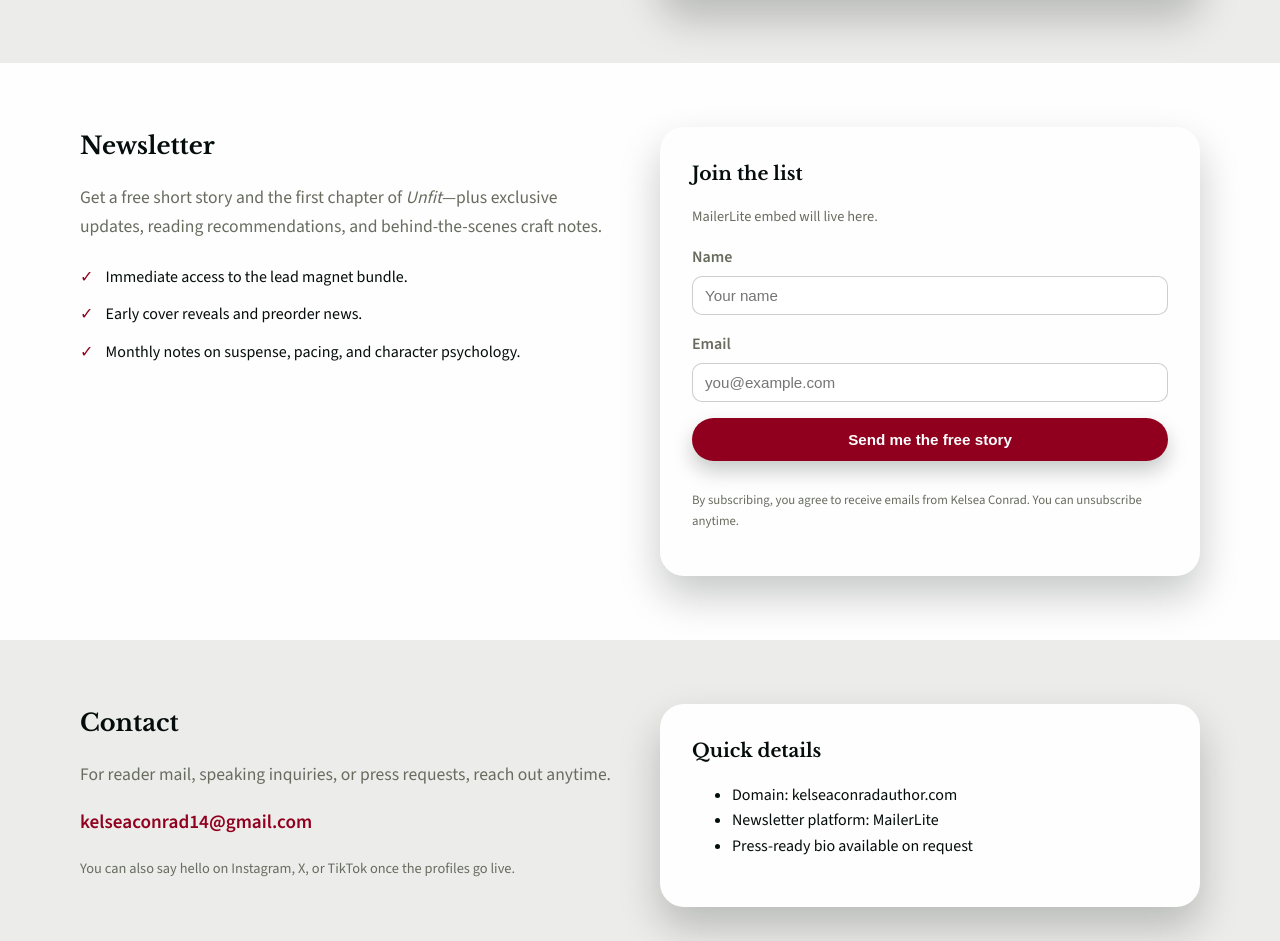
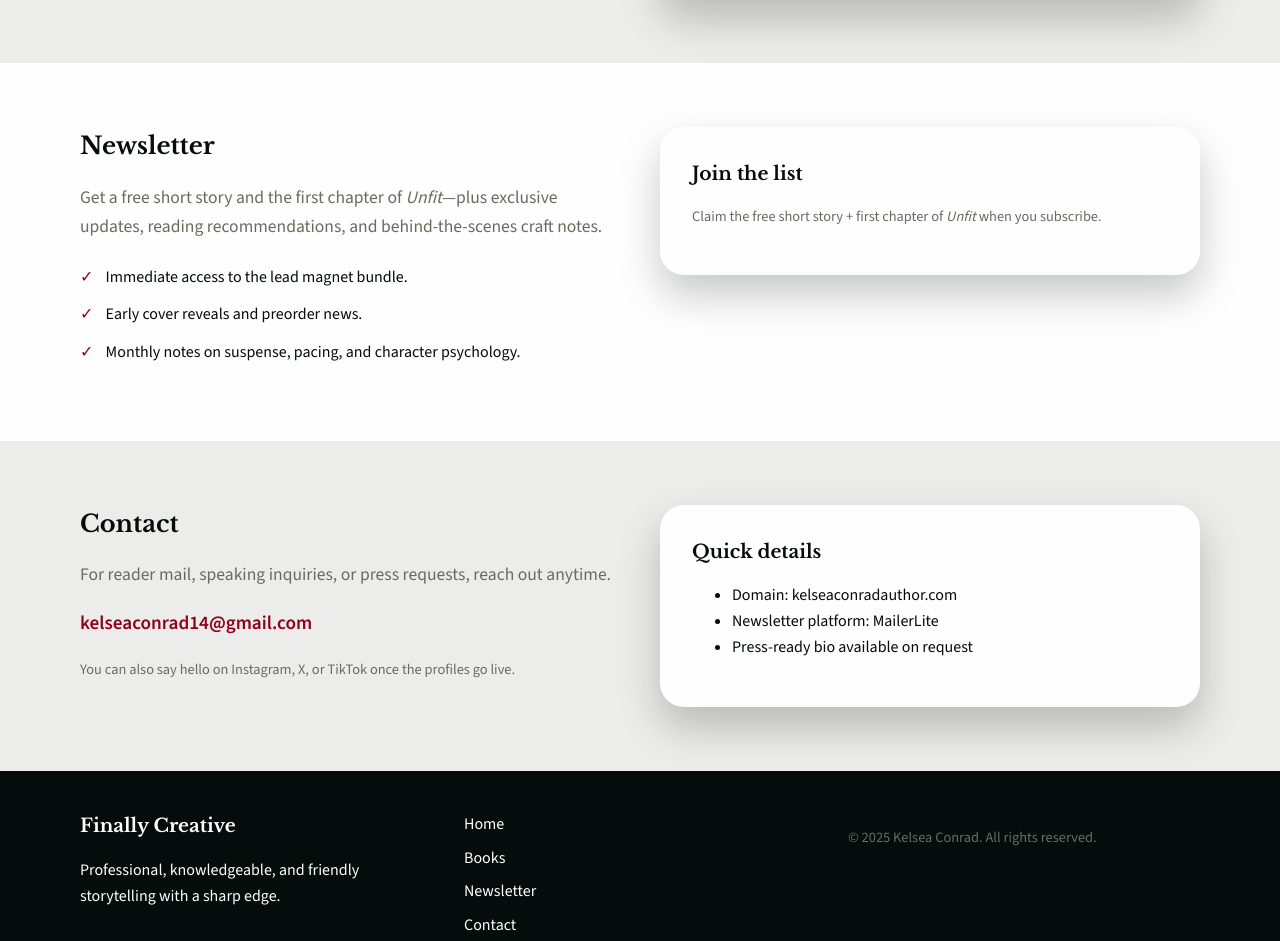
Before and after one commit to kelseaconrad19/author-website, a plain HTML site: page index.html in a window 1280 px wide. Shown: the part 2500-3441 px from the top of the page. Drawn offline with nearby package versions, Linux system fonts and the light colour scheme.

Commit message:
Update MailerLite embed snippet

```diff
--- a/index.html
+++ b/index.html
@@ -165,19 +165,25 @@
           </div>
           <div class="newsletter-card">
             <h3>Join the list</h3>
-            <p class="small">MailerLite embed will live here.</p>
-            <form class="signup-form" action="#" method="post">
-              <label>
-                Name
-                <input type="text" name="name" placeholder="Your name" />
-              </label>
-              <label>
-                Email
-                <input type="email" name="email" placeholder="you@example.com" required />
-              </label>
-              <button class="button primary" type="submit">Send me the free story</button>
-              <p class="fineprint">By subscribing, you agree to receive emails from Kelsea Conrad. You can unsubscribe anytime.</p>
-            </form>
+            <p class="small">Claim the free short story + first chapter of <em>Unfit</em> when you subscribe.</p>
+            <div class="ml-embedded" data-form="1824816"></div>
+            <!-- MailerLite Universal -->
+            <script>
+              (function (w, d, e, u, f, l, n) {
+                w[f] =
+                  w[f] ||
+                  function () {
+                    (w[f].q = w[f].q || []).push(arguments);
+                  };
+                l = d.createElement(e);
+                l.async = 1;
+                l.src = u;
+                n = d.getElementsByTagName(e)[0];
+                n.parentNode.insertBefore(l, n);
+              })(window, document, "script", "https://assets.mailerlite.com/js/universal.js", "ml");
+              ml("account", "1824816");
+            </script>
+            <!-- End MailerLite Universal -->
           </div>
         </div>
       </section>
```
